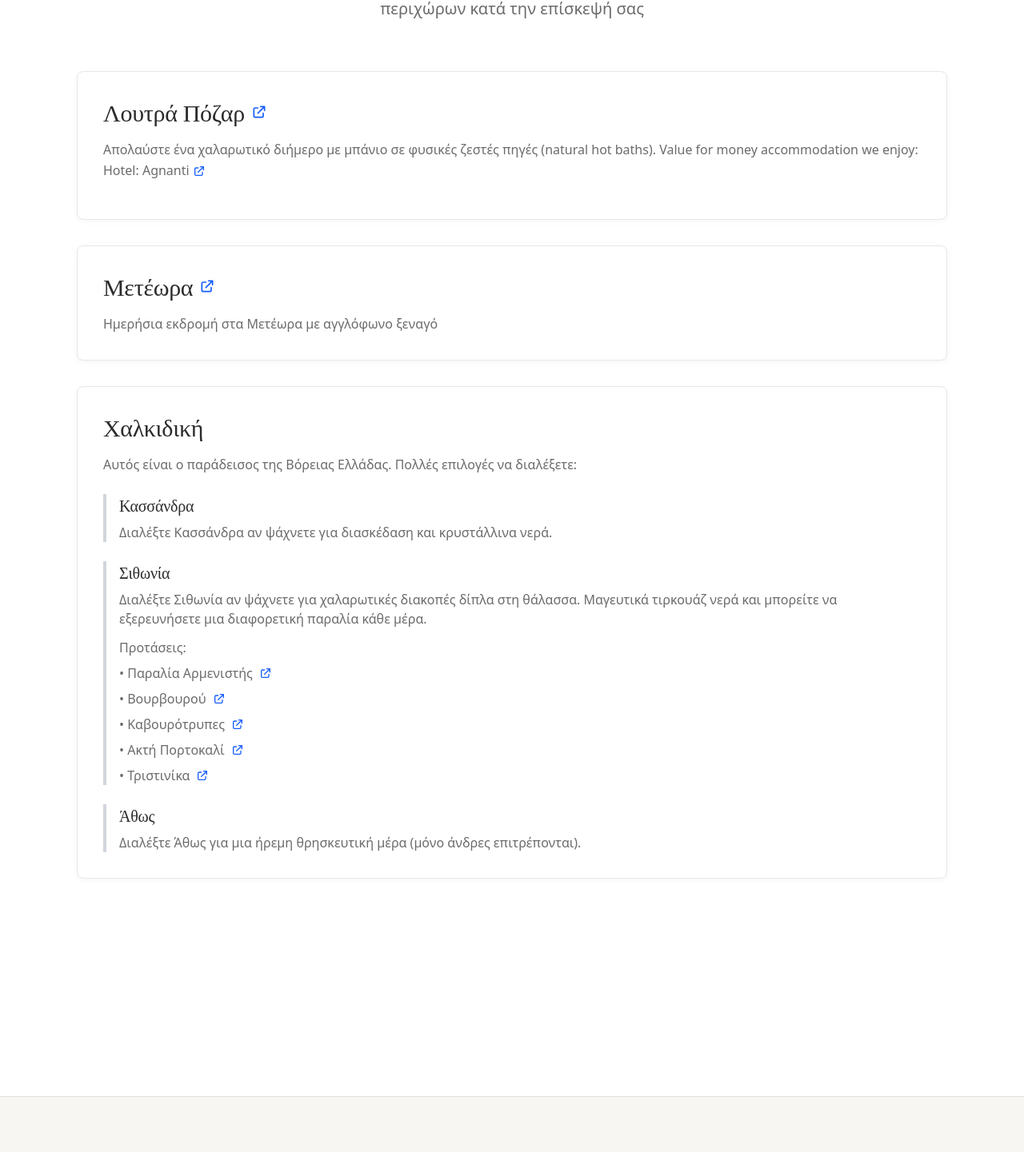
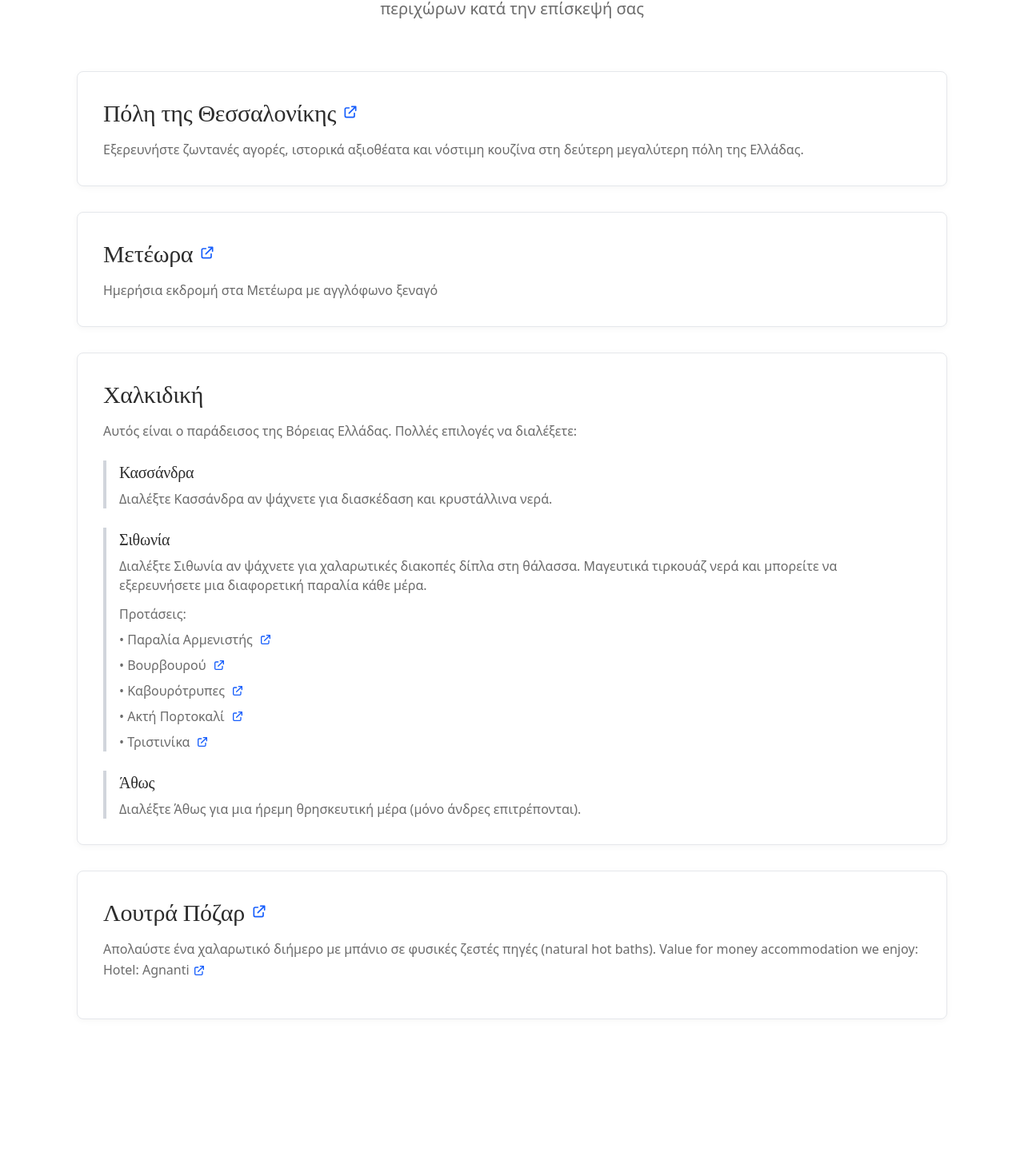
Before and after one commit to oalagial/marina-orestis-wedding, a React (Vite) app: page /things-to-do in a window 1280 px wide. Shown: the part 459-1900 px from the top of the page at 80% size. Built offline with nearby package versions, Linux system fonts and the light colour scheme; no server answers; a web font is replaced by a local one.

Commit message:
refactor: Add Thessaloniki city details and update ThingsToDo component layout

```diff
--- a/src/i18n.js
+++ b/src/i18n.js
@@ -218,6 +218,10 @@ const resources = {
             thingsToDo: {
                 title: "Things To Do",
                 subtitle: "Discover the beauty and culture of Thessaloniki and its surroundings during your visit",
+                thessaloniki: {
+                    title: "Thessaloniki City",
+                    description: "Explore vibrant markets, historic sites, and delicious cuisine in Greece's second-largest city."
+                },
                 pozar: {
                     title: "Pozar Hot Springs",
                     description: "Enjoy a relaxing getaway with a bath in natural hot springs (natural hot baths). Value for money accommodation we enjoy:",
@@ -610,6 +614,10 @@ const resources = {
             thingsToDo: {
                 title: "Τι να Κάνετε",
                 subtitle: "Ανακαλύψτε την ομορφιά και τον πολιτισμό της Θεσσαλονίκης και των περιχώρων κατά την επίσκεψή σας",
+                thessaloniki: {
+                    title: "Πόλη της Θεσσαλονίκης",
+                    description: "Εξερευνήστε ζωντανές αγορές, ιστορικά αξιοθέατα και νόστιμη κουζίνα στη δεύτερη μεγαλύτερη πόλη της Ελλάδας."
+                },
                 pozar: {
                     title: "Λουτρά Πόζαρ",
                     description: "Απολαύστε ένα χαλαρωτικό διήμερο με μπάνιο σε φυσικές ζεστές πηγές (natural hot baths). Value for money accommodation we enjoy:",
--- a/src/pages/ThingsToDo.jsx
+++ b/src/pages/ThingsToDo.jsx
@@ -20,24 +20,18 @@ const ThingsToDo = () => {
 
                 {/* Activities */}
                 <div className="space-y-8 mb-16">
-                    {/* Loutra Pozar */}
+                    {/* Thessaloniki */}
                     <div className="bg-white rounded-lg p-8 soft-shadow border border-gray-200">
                         <h2 className="font-display text-2xl md:text-3xl elegant-text mb-4 flex items-center gap-2">
-                            {t('thingsToDo.pozar.title')}
-                            <a href="https://www.google.com/search?sca_esv=1db8b9ddc237ac31&rlz=1C1GCEA_enIE1155IE1155&sxsrf=AE3TifMBhjeV-2g6Dcq_mWH5SEjCiLqpdg:1767358598570&udm=2&fbs=AIIjpHyHEazDMB0bSBcqBbnIcz05X45wBxvoLMSAuvA7N5XagA_9NAAfDMVTsk3eaVxgX1n6kS-zJmkNguuisHgMw8YEqjx64njHjyGFMfRh3ZaEyw7X5M56RSaehxr5ecZgYdtvDwSdWaHU0WY-seyd3u2kqg3N9zF0bZzC-dABY0YIPGranZZY4UnC6VZSjJzJ6tBPRNeV4dDeOmKexlzELcJ0erF3nW3Onq9ApPRT9OFKOpuT0B0&q=%CE%9B%CE%BF%CF%85%CF%84%CE%B1+%CF%80%CE%BF%CE%B6%CE%B1%CF%81&sa=X&ved=2ahUKEwjpmdXr8-yRAxWiBdsEHSx7LB0QtKgLegQINhAB&biw=1536&bih=826&dpr=1.25" target="_blank" rel="noopener noreferrer" className="text-blue-600 hover:text-blue-800">
+                            {t('thingsToDo.thessaloniki.title')}
+                            <a href="https://www.google.com/search?q=Thessaloniki&rlz=1C1GCEA_enIE1155IE1155&oq=Thessaloniki&gs_lcrp=EgZjaHJvbWUyBggAEEUYOTIKCAEQLhixAxiABDIRCAIQIxgnGEYYgAIYgAQYigUyBggDEEUYQTIGCAQQRRg8MgYIBRBFGDwyBggGEEUYPDIGCAcQRRhB0gEINDc0N2owajSoAgCwAgE&sourceid=chrome&ie=UTF-8" target="_blank" rel="noopener noreferrer" className="text-blue-600 hover:text-blue-800">
                                 <svg xmlns="http://www.w3.org/2000/svg" className="w-5 h-5" fill="none" viewBox="0 0 24 24" stroke="currentColor" strokeWidth="2">
                                     <path strokeLinecap="round" strokeLinejoin="round" d="M10 6H6a2 2 0 00-2 2v10a2 2 0 002 2h10a2 2 0 002-2v-4M14 4h6m0 0v6m0-6L10 14" />
                                 </svg>
                             </a>
                         </h2>
-                        <p className="muted-text leading-relaxed mb-4">
-                            {t('thingsToDo.pozar.description')}{' '}
-                            Hotel: Agnanti
-                            <a href="https://www.booking.com/hotel/gr/agnandi.el.html" target="_blank" rel="noopener noreferrer" className="text-blue-600 hover:text-blue-800 ml-1">
-                                <svg xmlns="http://www.w3.org/2000/svg" className="w-4 h-4 inline-block" fill="none" viewBox="0 0 24 24" stroke="currentColor" strokeWidth="2">
-                                    <path strokeLinecap="round" strokeLinejoin="round" d="M10 6H6a2 2 0 00-2 2v10a2 2 0 002 2h10a2 2 0 002-2v-4M14 4h6m0 0v6m0-6L10 14" />
-                                </svg>
-                            </a>
+                        <p className="muted-text leading-relaxed">
+                            {t('thingsToDo.thessaloniki.description')}
                         </p>
                     </div>
 
@@ -130,6 +124,28 @@ const ThingsToDo = () => {
                             </div>
                         </div>
                     </div>
+
+                           {/* Loutra Pozar */}
+                    <div className="bg-white rounded-lg p-8 soft-shadow border border-gray-200">
+                        <h2 className="font-display text-2xl md:text-3xl elegant-text mb-4 flex items-center gap-2">
+                            {t('thingsToDo.pozar.title')}
+                            <a href="https://www.google.com/search?sca_esv=1db8b9ddc237ac31&rlz=1C1GCEA_enIE1155IE1155&sxsrf=AE3TifMBhjeV-2g6Dcq_mWH5SEjCiLqpdg:1767358598570&udm=2&fbs=AIIjpHyHEazDMB0bSBcqBbnIcz05X45wBxvoLMSAuvA7N5XagA_9NAAfDMVTsk3eaVxgX1n6kS-zJmkNguuisHgMw8YEqjx64njHjyGFMfRh3ZaEyw7X5M56RSaehxr5ecZgYdtvDwSdWaHU0WY-seyd3u2kqg3N9zF0bZzC-dABY0YIPGranZZY4UnC6VZSjJzJ6tBPRNeV4dDeOmKexlzELcJ0erF3nW3Onq9ApPRT9OFKOpuT0B0&q=%CE%9B%CE%BF%CF%85%CF%84%CE%B1+%CF%80%CE%BF%CE%B6%CE%B1%CF%81&sa=X&ved=2ahUKEwjpmdXr8-yRAxWiBdsEHSx7LB0QtKgLegQINhAB&biw=1536&bih=826&dpr=1.25" target="_blank" rel="noopener noreferrer" className="text-blue-600 hover:text-blue-800">
+                                <svg xmlns="http://www.w3.org/2000/svg" className="w-5 h-5" fill="none" viewBox="0 0 24 24" stroke="currentColor" strokeWidth="2">
+                                    <path strokeLinecap="round" strokeLinejoin="round" d="M10 6H6a2 2 0 00-2 2v10a2 2 0 002 2h10a2 2 0 002-2v-4M14 4h6m0 0v6m0-6L10 14" />
+                                </svg>
+                            </a>
+                        </h2>
+                        <p className="muted-text leading-relaxed mb-4">
+                            {t('thingsToDo.pozar.description')}{' '}
+                            Hotel: Agnanti
+                            <a href="https://www.booking.com/hotel/gr/agnandi.el.html" target="_blank" rel="noopener noreferrer" className="text-blue-600 hover:text-blue-800 ml-1">
+                                <svg xmlns="http://www.w3.org/2000/svg" className="w-4 h-4 inline-block" fill="none" viewBox="0 0 24 24" stroke="currentColor" strokeWidth="2">
+                                    <path strokeLinecap="round" strokeLinejoin="round" d="M10 6H6a2 2 0 00-2 2v10a2 2 0 002 2h10a2 2 0 002-2v-4M14 4h6m0 0v6m0-6L10 14" />
+                                </svg>
+                            </a>
+                        </p>
+                    </div>
+
                 </div>
             </div>
         </div>
```
